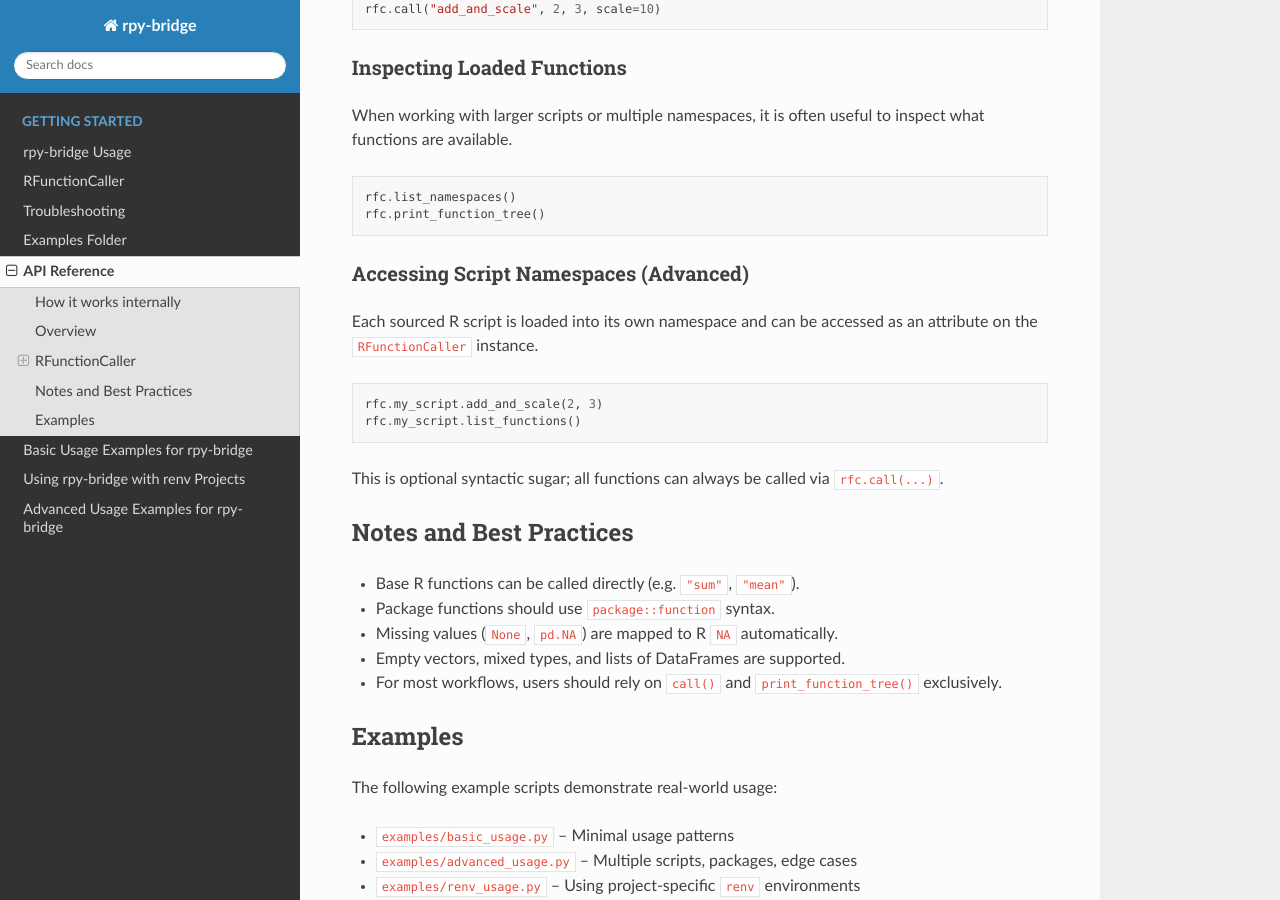
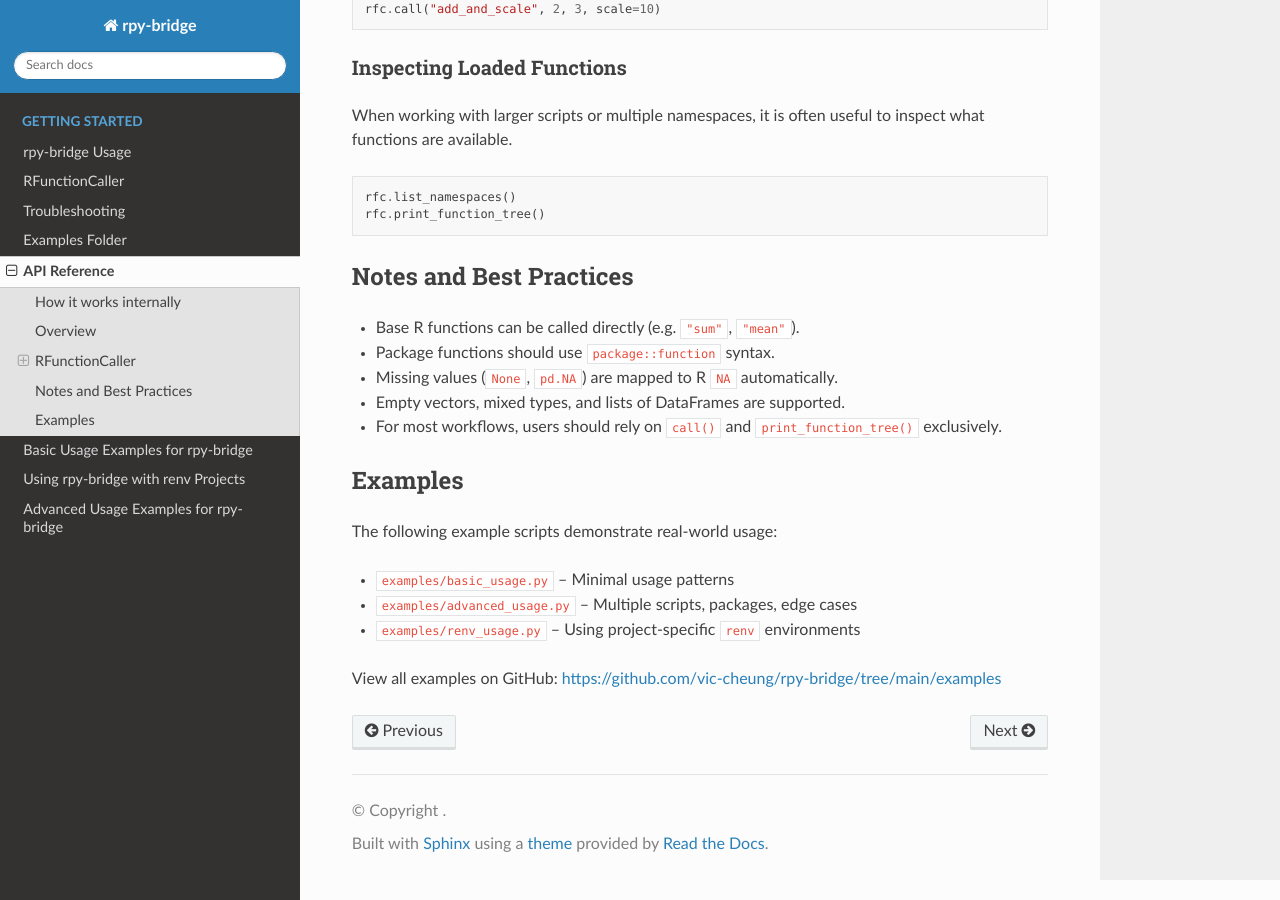
Before and after one commit to vic-cheung/rpy-bridge, a Sphinx documentation site: the page built from docs/api.rst, in a window 1280 px wide and 900 px high, scrolled down 1855 px. Built offline with Sphinx 7.4.7 and the Read the Docs theme 3.1.0, drawn with Linux system fonts in a browser that asks for light colours; pages that are not in the unit, such as notebooks, are missing from menus.

Commit message:
remove unused section

```diff
--- a/docs/api.rst
+++ b/docs/api.rst
@@ -112,21 +112,6 @@ to inspect what functions are available.
     rfc.print_function_tree()
 
 
-Accessing Script Namespaces (Advanced)
-^^^^^^^^^^^^^^^^^^^^^^^^^^^^^^^^^^^^^^
-
-Each sourced R script is loaded into its own namespace and can be accessed
-as an attribute on the ``RFunctionCaller`` instance.
-
-.. code-block:: python
-
-    rfc.my_script.add_and_scale(2, 3)
-    rfc.my_script.list_functions()
-
-This is optional syntactic sugar; all functions can always be called via
-``rfc.call(...)``.
-
-
 Notes and Best Practices
 ------------------------
 
```
